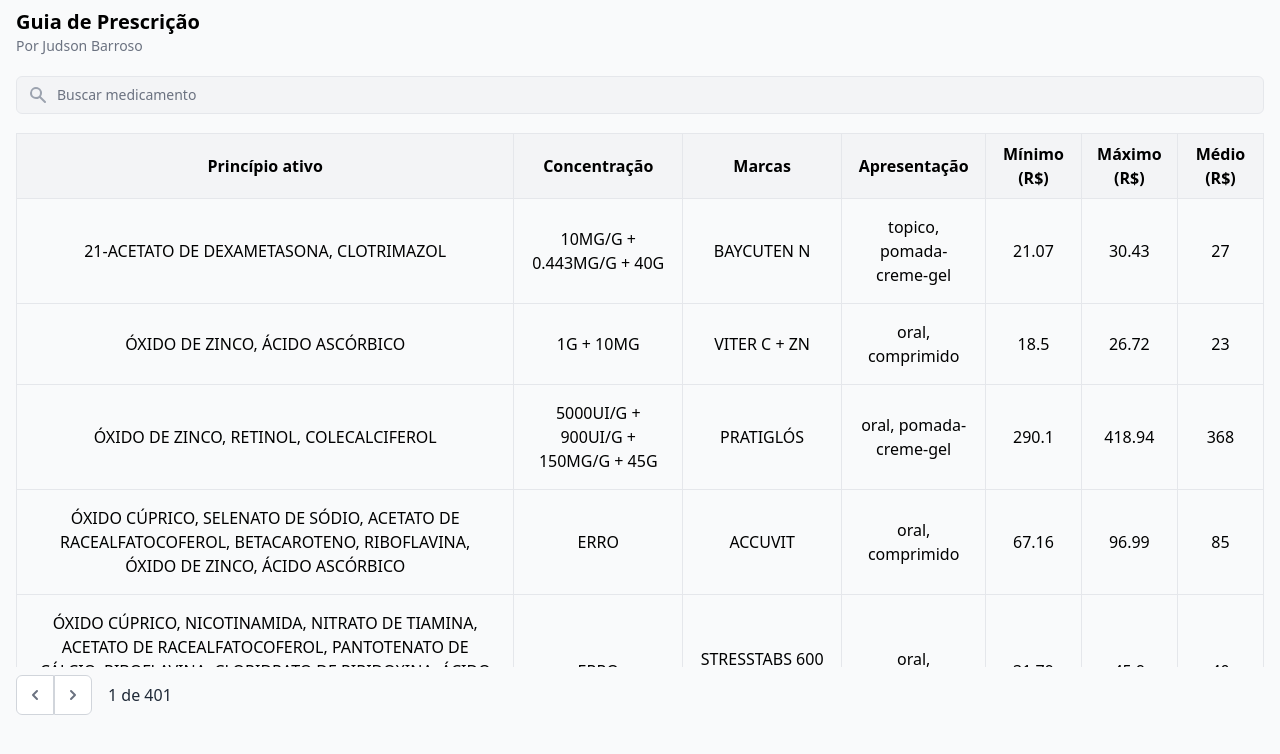
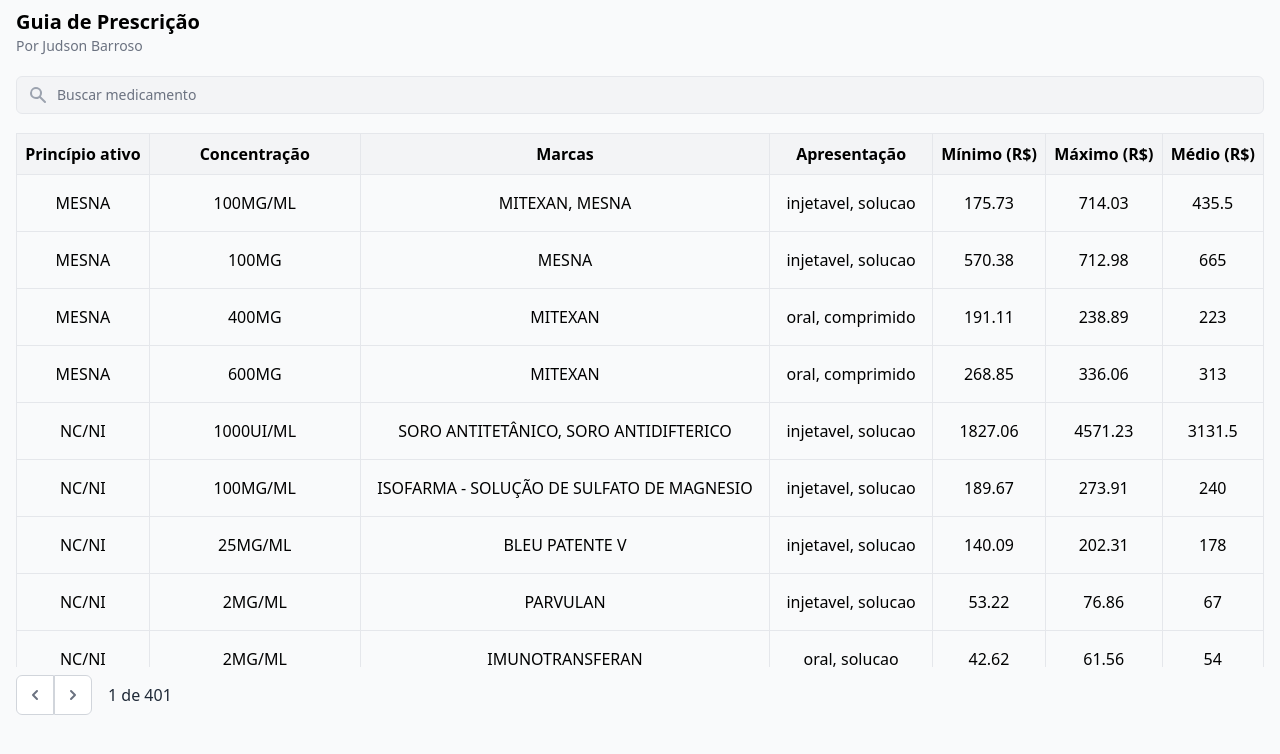
Before and after one commit to judsonbsilva/guia-prescricao, a React (Create React App) app: page / in a window 1280 px wide. Shown: the top 754 px of the page. Built offline with nearby package versions, Linux system fonts and the light colour scheme.

Commit message:
feature: sorte elements in drugs table by the smaller name

```diff
--- a/src/App.js
+++ b/src/App.js
@@ -28,8 +28,9 @@
         med: pricesMed[i]
       }
     });
-
-    args.marcas = row.marcas.replace(/\|/g, ', ');
+    args.tam = row.substancia.length;
+    args.marcas = ([...new Set(row.marcas.split((/\|/g)))]).join(', ');
+//    .replace(/\|/g, ', ');
     args.substancia = row.substancia.replace(/;/g, ', ');
     let apres = row.resumoApresentacao.split(/\|/g);
     args.concentracao = apres.slice(0, apres.length -2).join(' + ');
@@ -39,6 +40,7 @@
   })
 }
 const columns = [
+  { Header:'Tamanho', accessor: 'tam' },
   { Header:'Princípio ativo', accessor: 'substancia' },
   { Header:'Concentração', accessor: 'concentracao' },
   { Header:'Marcas', accessor: 'marcas' },
@@ -81,9 +83,11 @@
       data,
       initialState: {
         pageSize: 10,
+        hiddenColumns: ['tam'],
         sortBy: [
-          { id: 'substancia', desc: true },
-          { id: 'marcas', desc: false }
+          { id: 'tam', desc: false }
+          /*{ id: 'substancia', desc: false },
+          { id: 'marcas', desc: false }*/
         ]
       }
     },
@@ -118,9 +122,9 @@
           onClick={() => tableInstance.previousPage()} disabled={!tableInstance.canPreviousPage}
           className="relative inline-flex items-center px-2 py-2 rounded-l-md border border-gray-300 bg-white text-sm font-medium text-gray-500 hover:bg-gray-50"
         >
-          <span class="sr-only">Anterior</span>
-          <svg class="h-5 w-5" xmlns="http://www.w3.org/2000/svg" viewBox="0 0 20 20" fill="currentColor" aria-hidden="true">
-            <path fill-rule="evenodd" d="M12.707 5.293a1 1 0 010 1.414L9.414 10l3.293 3.293a1 1 0 01-1.414 1.414l-4-4a1 1 0 010-1.414l4-4a1 1 0 011.414 0z" clip-rule="evenodd" />
+          <span className="sr-only">Anterior</span>
+          <svg className="h-5 w-5" xmlns="http://www.w3.org/2000/svg" viewBox="0 0 20 20" fill="currentColor" aria-hidden="true">
+            <path fillRule="evenodd" d="M12.707 5.293a1 1 0 010 1.414L9.414 10l3.293 3.293a1 1 0 01-1.414 1.414l-4-4a1 1 0 010-1.414l4-4a1 1 0 011.414 0z" clipRule="evenodd" />
           </svg>
         </button>
         <button
@@ -128,9 +132,9 @@
           className="relative inline-flex items-center px-2 py-2 rounded-r-md border border-gray-300 bg-white text-sm font-medium text-gray-500 hover:bg-gray-50"
           onClick={() => tableInstance.nextPage()} disabled={!tableInstance.canNextPage}
         >
-          <span class="sr-only">Posterior</span>
-          <svg class="h-5 w-5" xmlns="http://www.w3.org/2000/svg" viewBox="0 0 20 20" fill="currentColor" aria-hidden="true">
-            <path fill-rule="evenodd" d="M7.293 14.707a1 1 0 010-1.414L10.586 10 7.293 6.707a1 1 0 011.414-1.414l4 4a1 1 0 010 1.414l-4 4a1 1 0 01-1.414 0z" clip-rule="evenodd" />
+          <span className="sr-only">Posterior</span>
+          <svg className="h-5 w-5" xmlns="http://www.w3.org/2000/svg" viewBox="0 0 20 20" fill="currentColor" aria-hidden="true">
+            <path fillRule="evenodd" d="M7.293 14.707a1 1 0 010-1.414L10.586 10 7.293 6.707a1 1 0 011.414-1.414l4 4a1 1 0 010 1.414l-4 4a1 1 0 01-1.414 0z" clipRule="evenodd" />
           </svg>
         </button>
         <div className="relative font-medium">
--- a/src/components/DrugsTable.js
+++ b/src/components/DrugsTable.js
@@ -7,6 +7,11 @@
     prepareRow,
     page
 }) => {
+
+    const xablau = (e) => {
+        console.log(e);
+    }
+
     return (
         <table {...getTableProps()} className='table-auto w-full'>
             <thead>
@@ -24,7 +29,7 @@
                 {page.map((row, i) => {
                     prepareRow(row)
                     return (
-                    <tr {...row.getRowProps()}>
+                    <tr {...row.getRowProps()} onFocus={xablau}>
                         {row.cells.map(cell => {
                             return (
                             <td
--- a/src/components/FilterInput.js
+++ b/src/components/FilterInput.js
@@ -26,7 +26,9 @@
     }
 
     return (
-    <form className="relative">
+    <form className="relative" onSubmit={ e => {
+        e.preventDefault()
+    }}>
         <svg width="20" height="20" fill="currentColor" className="absolute left-3 top-1/2 transform -translate-y-1/2 text-gray-400">
           <path fill-rule="evenodd" clip-rule="evenodd" d="M8 4a4 4 0 100 8 4 4 0 000-8zM2 8a6 6 0 1110.89 3.476l4.817 4.817a1 1 0 01-1.414 1.414l-4.816-4.816A6 6 0 012 8z" />
         </svg>
```
